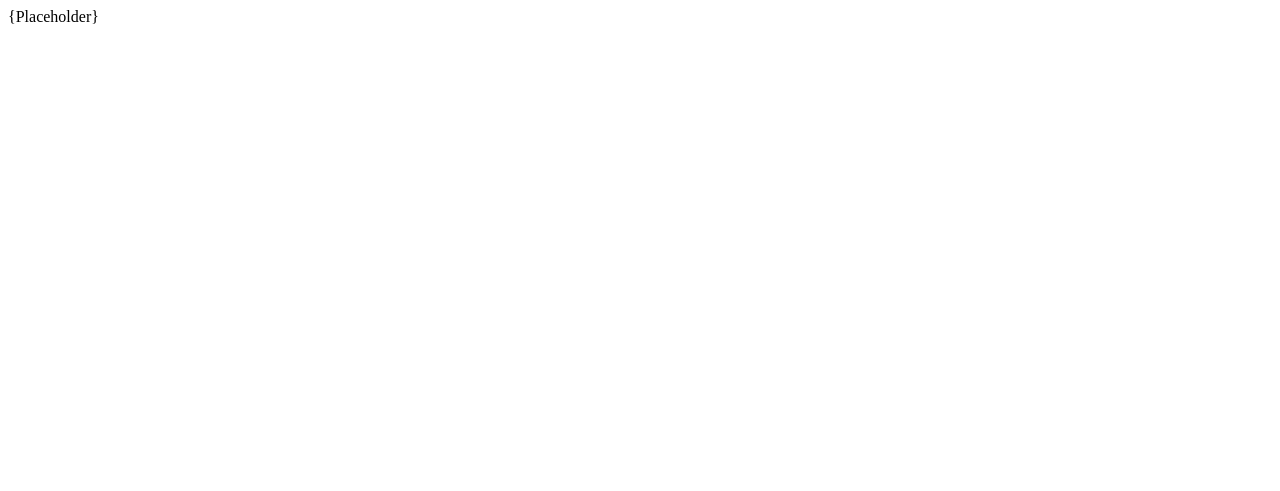
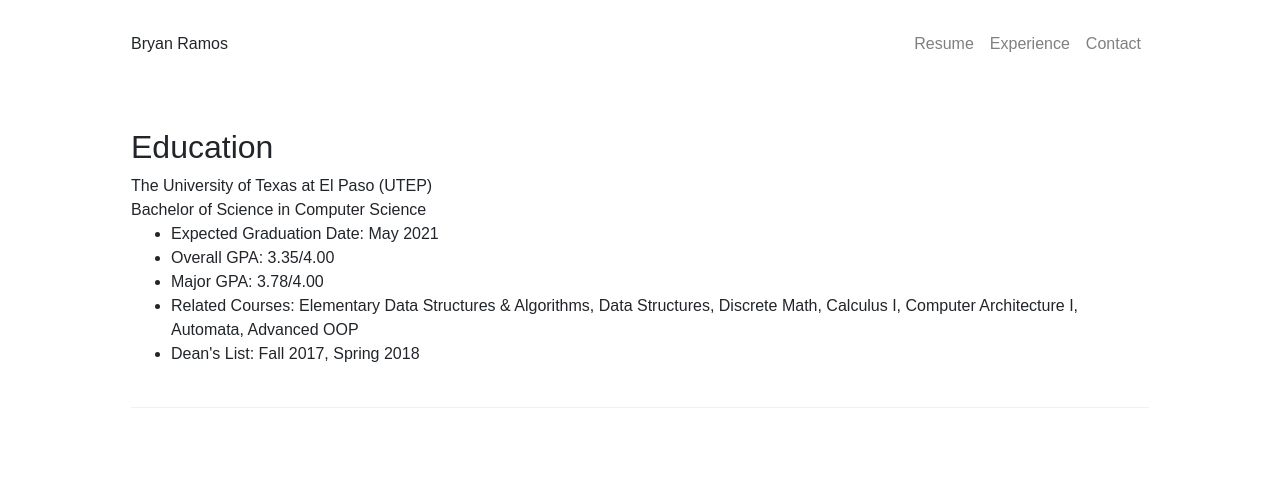
Before and after one commit to bryanramos/bryanramos.github.io, a plain HTML site: page index.html in a window 1280 px wide. Drawn offline with nearby package versions, Linux system fonts and the light colour scheme; a small style sheet from the web is missing.

Commit message:
Update index.html

```diff
--- a/index.html
+++ b/index.html
@@ -1 +1,98 @@
-{Placeholder}
+<html>
+    <head>
+        <title>Bryan Ramos</title>
+        <link href="https://stackpath.bootstrapcdn.com/bootstrap/4.4.1/css/bootstrap.min.css" rel="stylesheet" type="text/css">
+        <link href="https://fonts.googleapis.com/icon?family=Material+Icons" rel="stylesheet">
+        <script src="https://code.jquery.com/jquery-3.4.1.min.js" integrity="sha256-CSXorXvZcTkaix6Yvo6HppcZGetbYMGWSFlBw8HfCJo=" crossorigin="anonymous"></script>
+        <script src="https://stackpath.bootstrapcdn.com/bootstrap/4.4.1/js/bootstrap.min.js"></script>
+    </head>
+    <body>
+        <header class="site-header">
+            <nav class="navbar navbar-expand-lg navbar-light bg-white">
+                <div class="site-title">Bryan Ramos</div>
+                <button class="navbar-toggler" type="button" data-toggle="collapse" data-target="#main-navigation" aria-controls="main-navigation" aria-expanded="false" aria-label="Toggle navigation">
+                    <span class="navbar-toggler-icon"></span>
+                </button>
+                <div class="navbar-collapse" id="main-navigation">
+                    <ul class="navbar-nav ml-auto">
+                        <li class="nav-item">
+                            <a class="nav-link" href="/resume.html">Resume</a>
+                        </li>
+                        <li class="nav-item">
+                            <a class="nav-link" href="/experience.html">Experience</a>
+                        </li>
+                        <li class="nav-item">
+                            <a class="nav-link" href="/contact.html">Contact</a>
+                        </li>
+                    </ul>
+                </div>
+            </nav>
+        </header>
+        <div class="site-content">
+            <div class="site-content-wrapper">
+                <h2>Education</h2>
+                <div class="snippet">
+                    <p>The University of Texas at El Paso (UTEP)</p>
+                    <p>Bachelor of Science in Computer Science</p>
+                    <ul>
+                        <li>Expected Graduation Date: May 2021</li>
+                        <li>Overall GPA: 3.35/4.00</li>
+                        <li>Major GPA: 3.78/4.00</li>
+                        <li>Related Courses: Elementary Data Structures & Algorithms, Data Structures, Discrete Math, Calculus I,
+                            Computer Architecture I, Automata, Advanced OOP
+                        </li>
+                        <li>Dean's List: Fall 2017, Spring 2018</li>
+                    </ul>
+                </div>
+                <div class="divider"></div>
+            </div>
+        </div>
+
+    </body>
+    <style type="text/css">
+        @import url('https://cdn.jsdelivr.net/npm/cf-gotham-fonts@1.0.0/gotham-font.css');
+
+        body {
+            font-family: "GothamHTF", Arial, Helvetica, sans-serif;
+        }
+        .site-header .localnav { /* local nav for individual pages */
+            position: sticky;
+            top: 0;
+            left: 0;
+            right: 0;
+            border-bottom: 1px solid rgba(0,0,0,0.05);
+            z-index: 55;
+        }
+        .site-header .navbar {
+            max-width: 1050px;
+            margin: 0 auto;
+            padding: 1.5rem 1rem;
+        }
+        .site-header .navbar-toggler i {
+            -webkit-transition: 400ms transform ease;
+            transition: 400ms transform ease;
+        }
+        .site-header .navbar-toggler[aria-expanded="true"] i {
+            transform: rotate(180deg);
+        }
+        .localnav .navbar-nav .nav-link {
+            font-size: 0.9rem;
+            color: #333;
+        }
+        .site-content-wrapper {
+            padding: 40px 1rem;
+            max-width: 1050px;
+            margin: 0 auto;
+        }
+        .snippet p {
+            margin-bottom: 0px;
+        }
+        .divider {
+            border-bottom: 1px solid rgba(0,0,0,0.05);
+            margin: 40px 0;
+            width: 100%;
+            height: 2px;
+        }
+
+    </style>
+</html>
```
